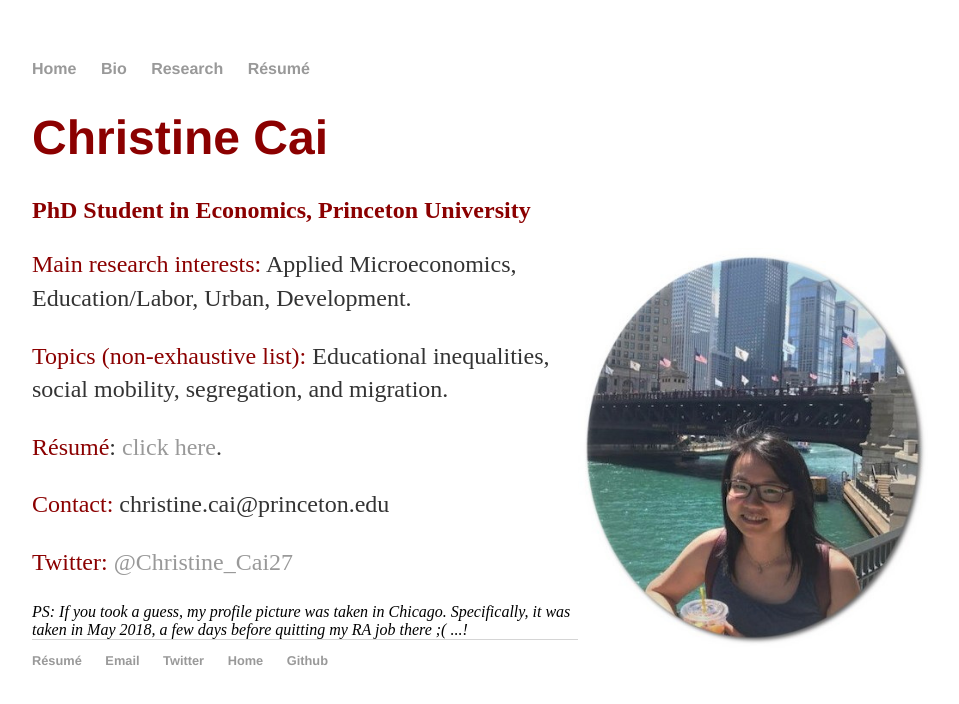
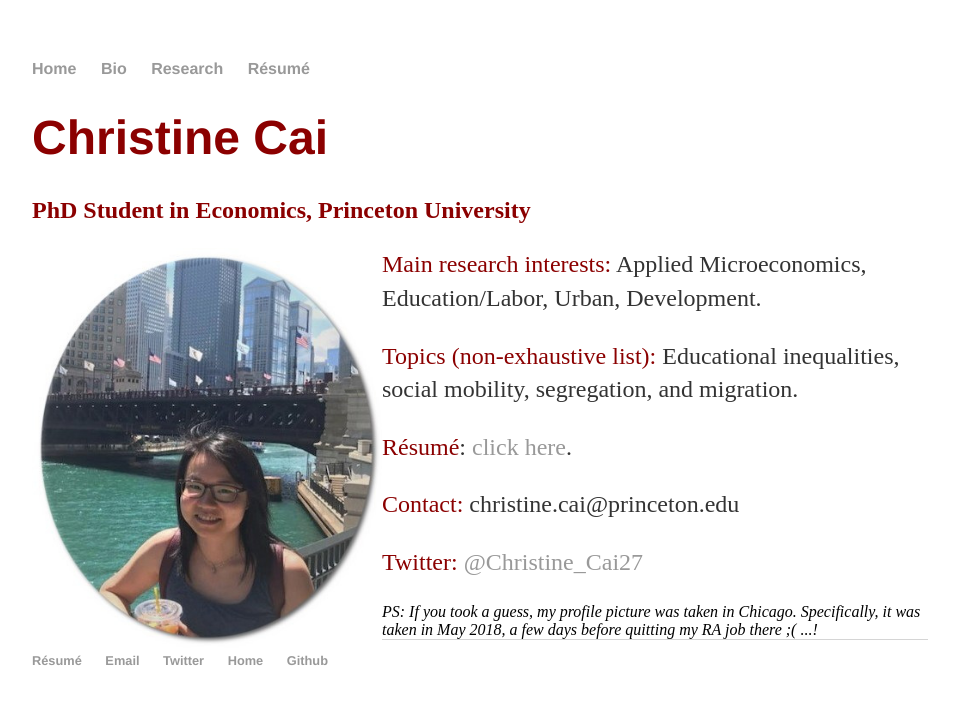
Before and after one commit to christinecai/christinecai.github.io, a Jekyll site: the page built from index.html, in a window 1280 px wide. Shown: the top 704 px of the page, without its empty margins (160-1119 px from the left). Built offline with Jekyll 4.4.1, drawn with Linux system fonts in a browser that asks for light colours.

Commit message:
Update index.html

```diff
--- a/index.html
+++ b/index.html
@@ -10,7 +10,7 @@ title: Christine Cai
 		<p class="lead"><h1><font color="darkred">Christine Cai</font></h1></p>
 		<p><h2><font color="darkred">PhD Student in Economics, Princeton University</font></h2></p>
 
-		<img align="right" src="pix/pic_website.jpg" width="350" height="400" alt="" title="May 2018, Chicago" />
+		<img align="left" src="pix/pic_website.jpg" width="350" height="400" alt="" title="May 2018, Chicago, IL, USA" />
 
 		<p><font color="darkred">Main research interests:</font> Applied Microeconomics, Education/Labor, Urban, Development.
 		<p><font color="darkred">Topics (non-exhaustive list):</font> Educational inequalities, social mobility, segregation, and migration.</p>
```
